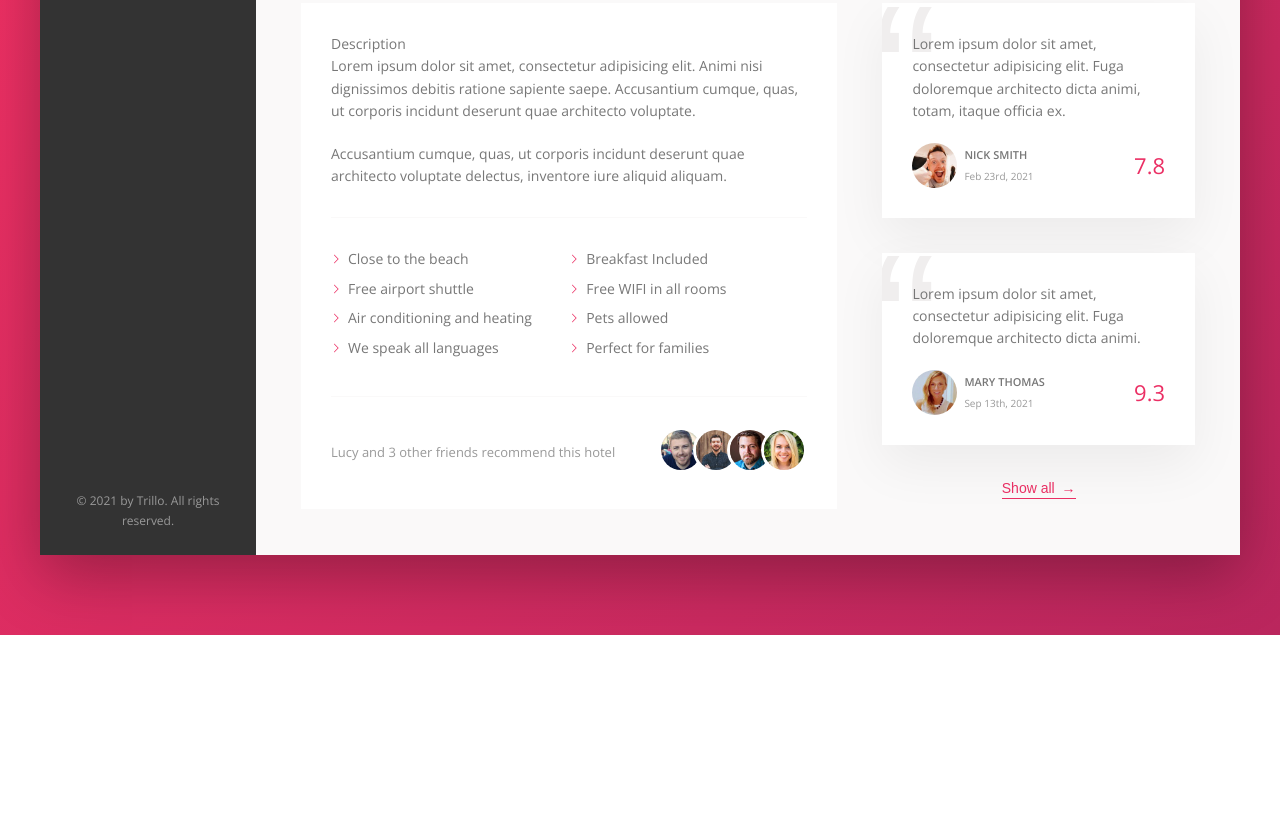
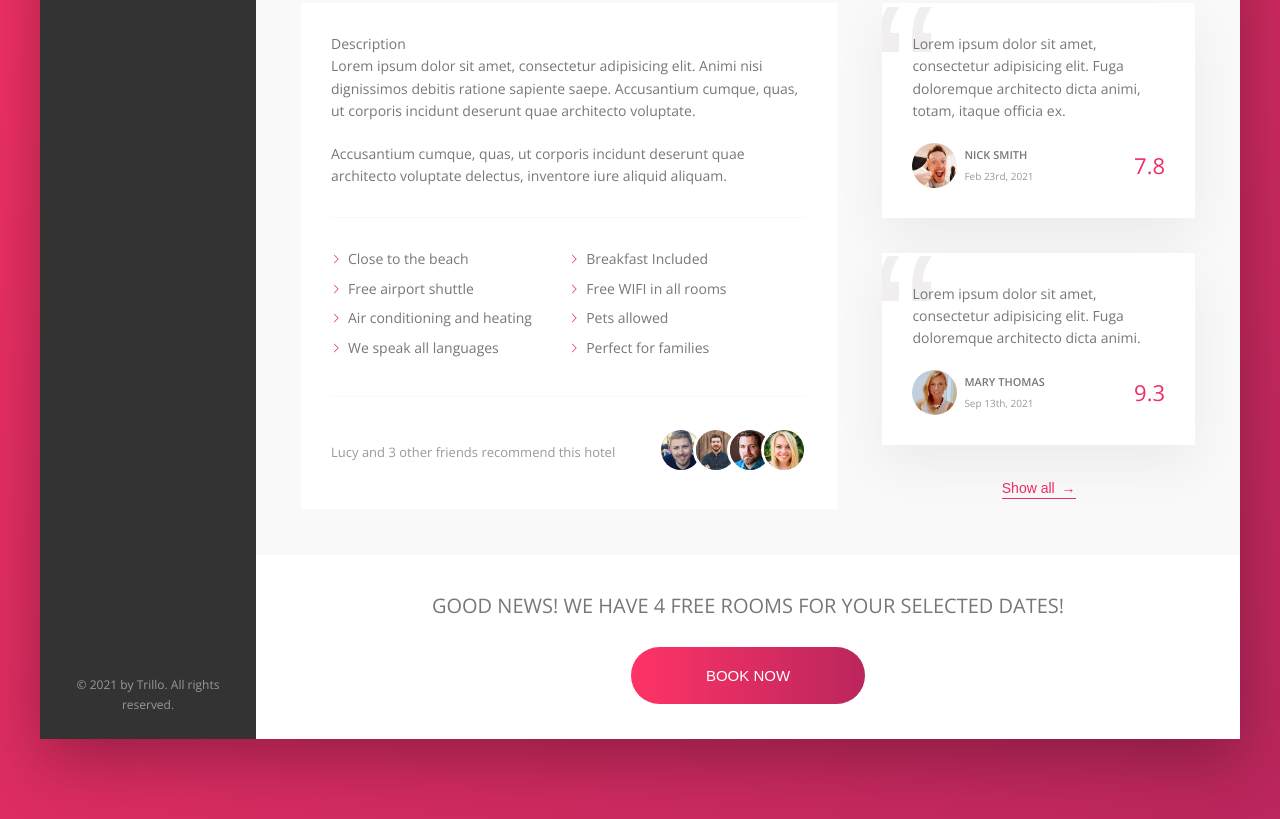
Before and after one commit to curm90/Trillo-Udemy, a website: page index.html in a window 1280 px wide. Shown: the part 644-1463 px from the top of the page. Before the commit the page ends 1279 px from the top, so only its background shows below. Drawn offline with nearby package versions, Linux system fonts and the light colour scheme.

Commit message:
desktop version complete

```diff
--- a/index.html
+++ b/index.html
@@ -245,6 +245,15 @@
               </button>
             </div>
           </div>
+          <div class="cta">
+            <h2 class="cta__book-now">
+              Good news! We have 4 free rooms for your selected dates!
+            </h2>
+            <button class="button">
+              <span class="button__visible">Book now</span>
+              <span class="button__invisible">Only 4 rooms left</span>
+            </button>
+          </div>
         </main>
       </div>
     </div>
--- a/sass/_components.scss
+++ b/sass/_components.scss
@@ -435,3 +435,75 @@
     z-index: 1;
   }
 }
+
+////////////////////////
+// CTA
+.cta {
+  padding: 3.5rem 0;
+  text-align: center;
+
+  &__book-now {
+    text-transform: uppercase;
+    font-size: 2rem;
+    font-weight: 300;
+    margin-bottom: 2.5rem;
+  }
+}
+
+////////////////////////
+// CTA
+.button {
+  font-size: 1.5rem;
+  font-weight: 300;
+  text-transform: uppercase;
+  border-radius: 100px;
+  border: none;
+  background-image: linear-gradient(
+    to right,
+    var(--color-primary-light),
+    var(--color-primary-dark)
+  );
+  color: #fff;
+  cursor: pointer;
+  position: relative;
+  overflow: hidden;
+
+  & > * {
+    display: inline-block;
+    height: 100%;
+    width: 100%;
+    transition: all 0.2s;
+  }
+
+  &__visible {
+    padding: 2rem 7.5rem;
+  }
+
+  &__invisible {
+    position: absolute;
+    left: 0;
+    top: -100%;
+    padding: 2rem 0;
+  }
+
+  &:hover {
+    background-image: linear-gradient(
+      to left,
+      var(--color-primary-light),
+      var(--color-primary-dark)
+    );
+  }
+
+  &:hover &__visible {
+    transform: translateY(100%);
+  }
+
+  &:hover &__invisible {
+    top: 0;
+  }
+
+  &:focus {
+    outline: none;
+    animation: pulsate 1s infinite;
+  }
+}
```
Also changed, not shown: css/style.css.
